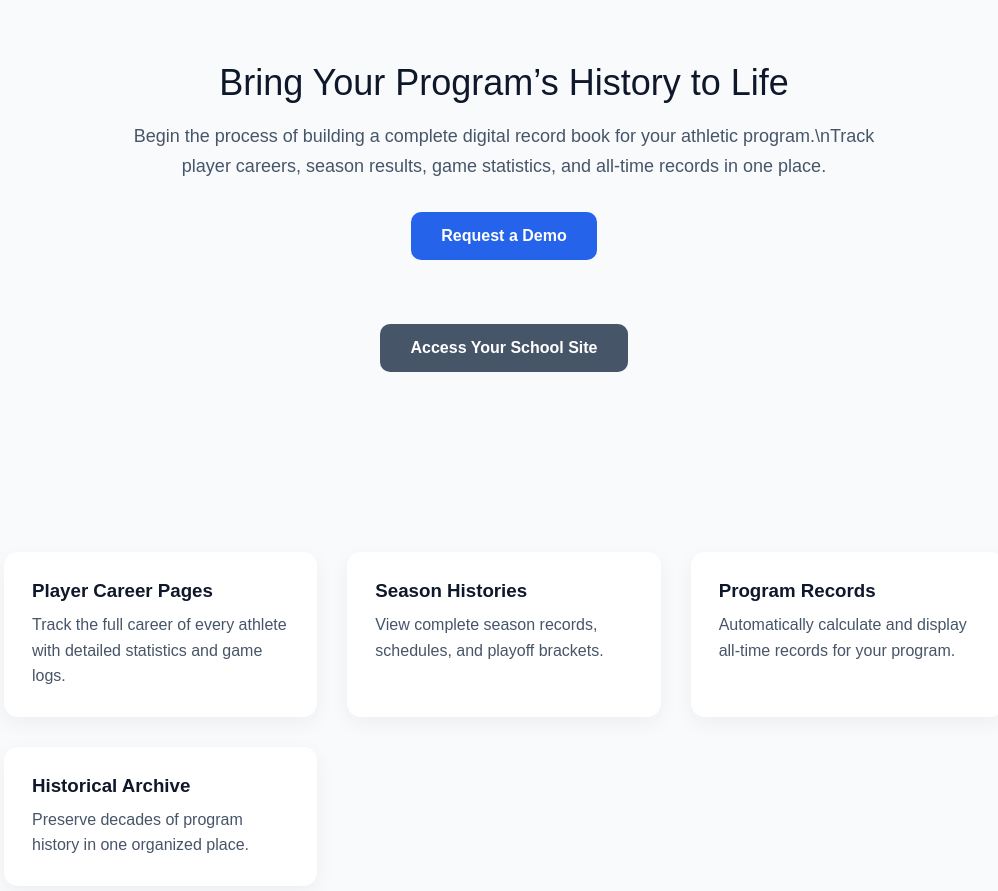
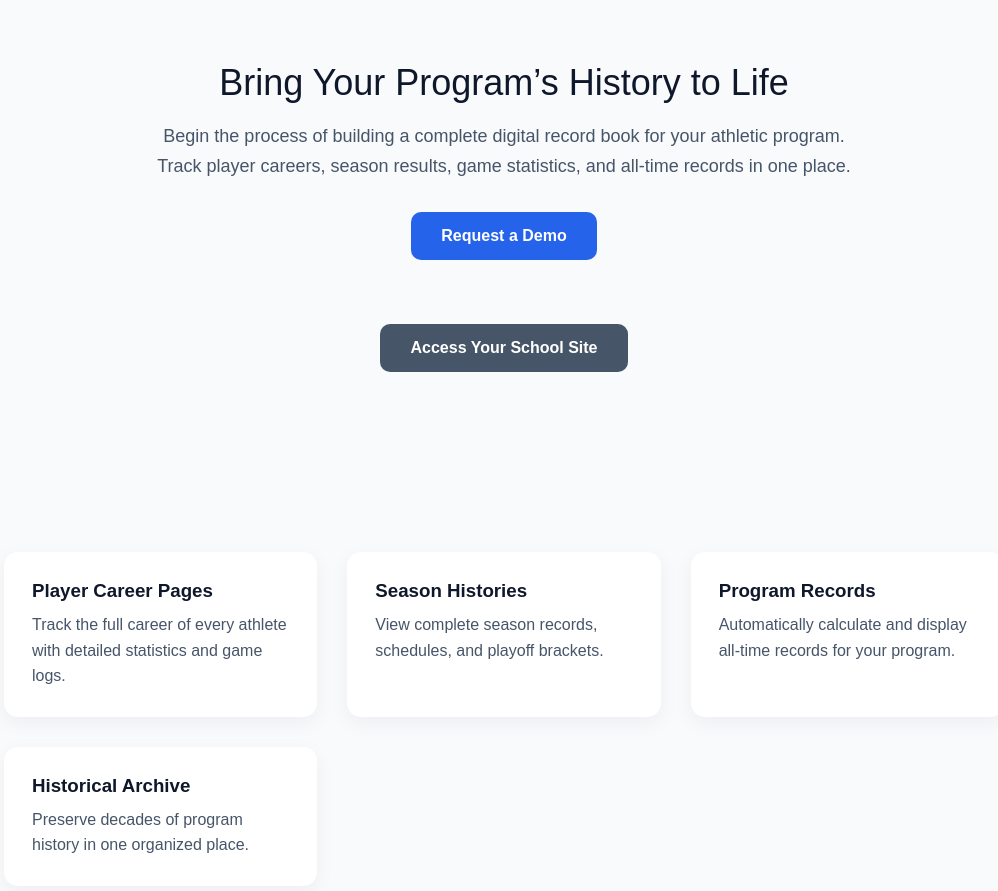
Before and after one commit to newonda1/preplegacy, a website: page index.html in a window 1280 px wide. Shown: the part 1380-2271 px from the top of the page, without its empty margins (136-1134 px from the left). Drawn offline with Linux system fonts and the light colour scheme.

Commit message:
Update index.html

```diff
--- a/index.html
+++ b/index.html
@@ -273,8 +273,8 @@ footer{
 <section class="section demo-section">
   <h2 class="section-title">Bring Your Program’s History to Life</h2>
   <p class="section-copy">
-    Begin the process of building a complete digital record book for your athletic program.\nTrack player careers,
-    season results, game statistics, and all-time records in one place.
+    Begin the process of building a complete digital record book for your athletic program.<br>
+    Track player careers, season results, game statistics, and all-time records in one place.
   </p>
 
   <button class="button" type="button" onclick="toggleForm()">Request a Demo</button>
```
